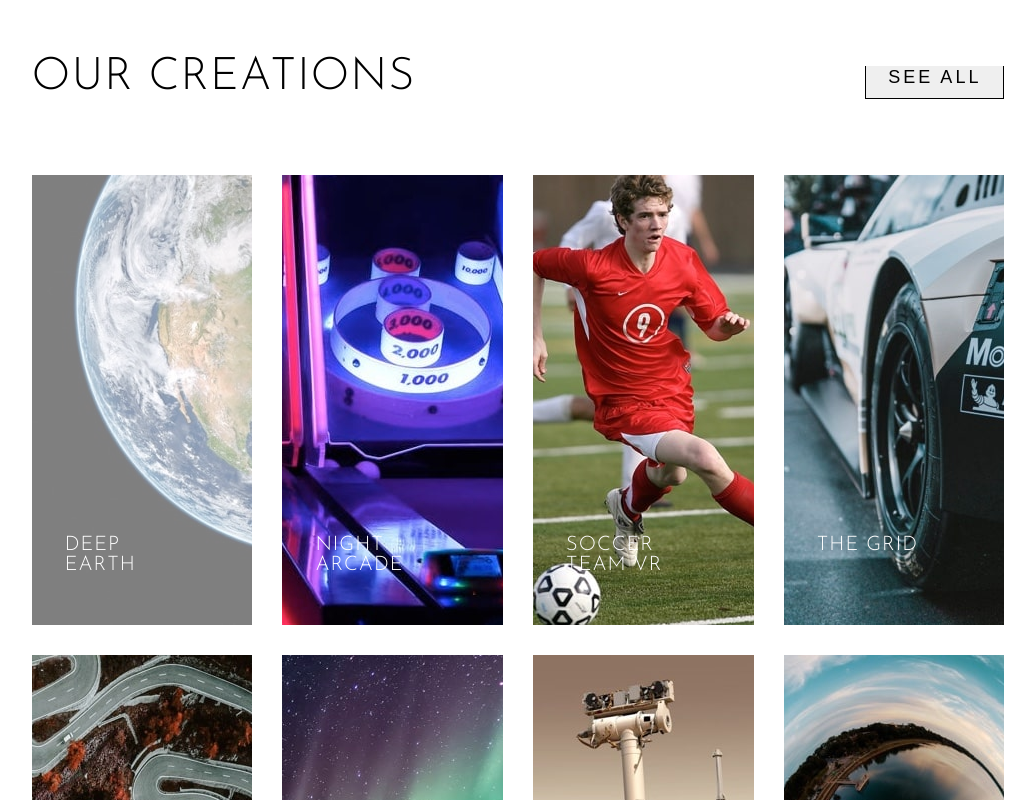
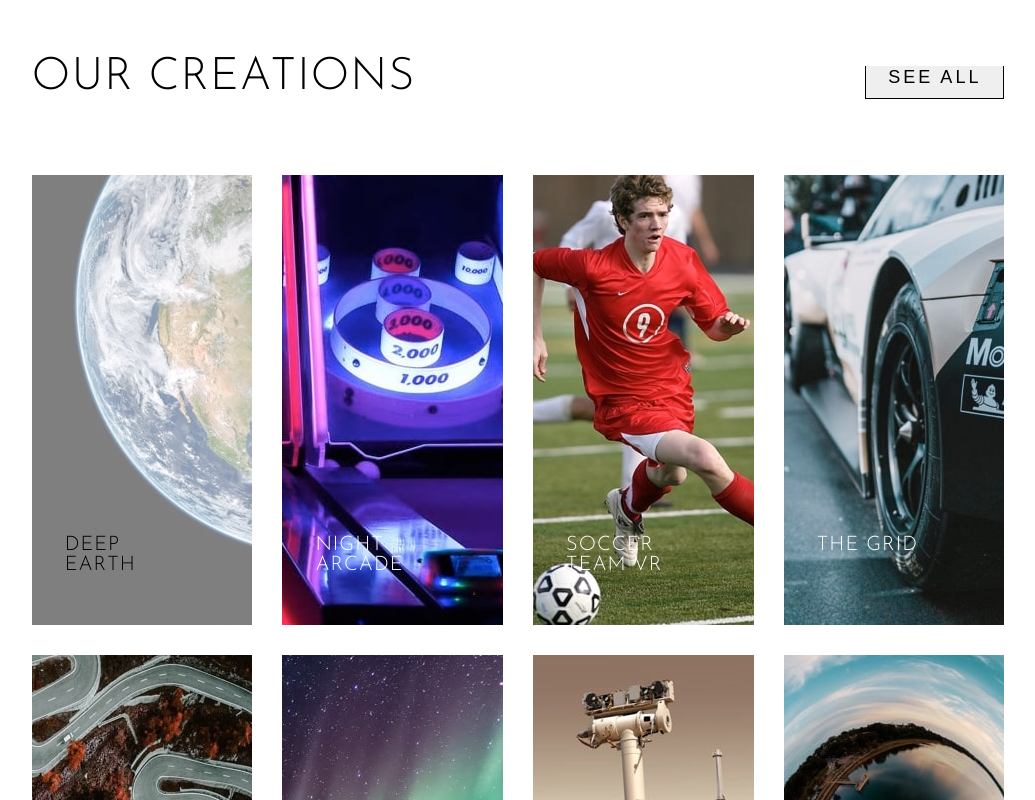
Before and after one commit to Adelinked/loopstudio-landing-page, a Next.js app: page / in a window 1280 px wide. In both pictures the pointer is over the element "DEEP EARTH". Shown: the part 1422-2222 px from the top of the page, without its empty margins (122-1157 px from the left). Built offline with nearby package versions, Linux system fonts and the light colour scheme.

Commit message:
change text color to black when hover its image

```diff
--- a/styles/globals.css
+++ b/styles/globals.css
@@ -87,6 +87,10 @@ a {
   cursor: pointer;
 }
 
+.creationPad:hover {
+  color: var(--color-Black);
+}
+
 .attribution {
   font-size: 11px;
   text-align: center;
```
